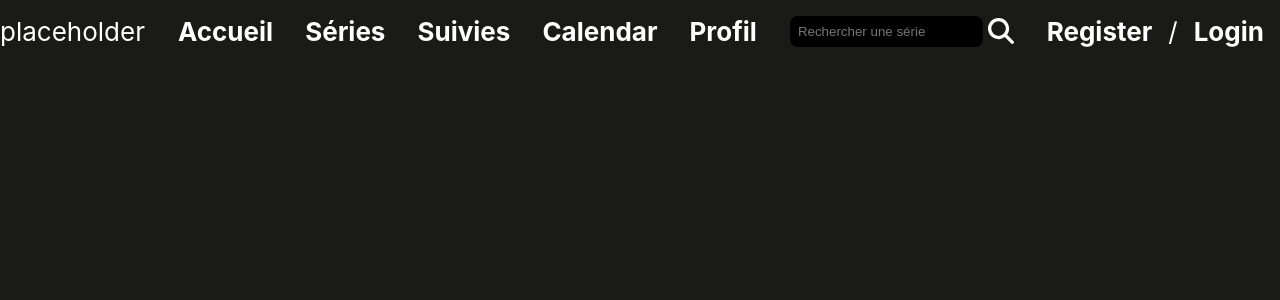
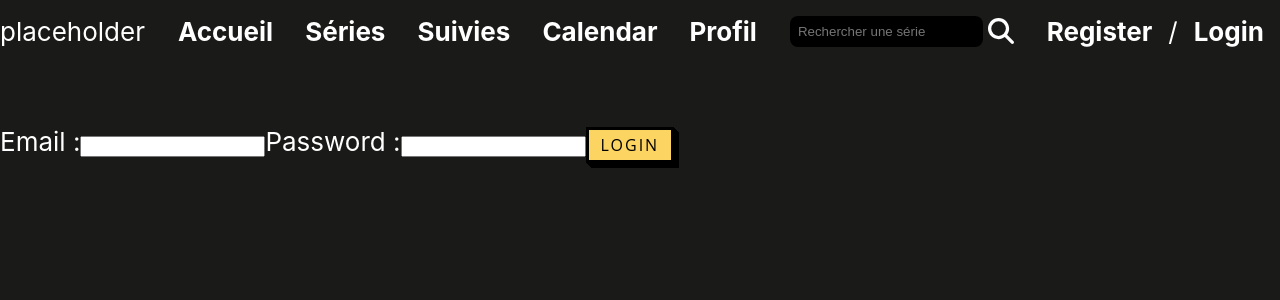
Before and after one commit to alxesv/L2_PARIS_REACT, a React (Create React App) app: page /Login in a window 1280 px wide. Shown: the top 300 px of the page. Built offline with nearby package versions, Linux system fonts and the light colour scheme; no server answers; the database is empty.

Commit message:
in progress

```diff
--- a/src/App.tsx
+++ b/src/App.tsx
@@ -14,6 +14,7 @@ import SeriesPage from './pages/Series';
 import SeriePage from './pages/Serie';
 import Register from './components/Register';
 import FollowPage from './pages/Follow';
+import Login from './components/Login';
 
 const firebaseConfig = {
   apiKey: process.env.REACT_APP_FIREBASE_API_KEY,
@@ -57,6 +58,7 @@ function App() {
         <Route path="/serie/:serieId" element={<SeriePage />} />
         <Route path="/register" element={<Register />} />
         <Route path="/followed" element={<FollowPage />} />
+        <Route path="/Login" element={<Login />} />
       </Routes>
     </div>
   );
--- /dev/null
+++ b/src/assets/login.scss
@@ -0,0 +1,30 @@
+.button-53 {
+    margin-top: 5%;
+  font-family: "Open Sans", sans-serif;
+  font-size: 16px;
+  letter-spacing: 2px;
+  text-decoration: none;
+  text-transform: uppercase;
+  color: #000;
+  cursor: pointer;
+  border: 3px solid;
+  padding: 0.25em 0.5em;
+  box-shadow: 1px 1px 0px 0px, 2px 2px 0px 0px, 3px 3px 0px 0px, 4px 4px 0px 0px, 5px 5px 0px 0px;
+  position: relative;
+  user-select: none;
+  -webkit-user-select: none;
+  touch-action: manipulation;
+  background-color: #fbd461;
+}
+
+.button-53:active {
+  box-shadow: 0px 0px 0px 0px;
+  top: 5px;
+  left: 5px;
+}
+
+@media (min-width: 768px) {
+  .button-53 {
+    padding: 0.25em 0.75em;
+  }
+}
--- a/src/assets/register.scss
+++ b/src/assets/register.scss
@@ -5,7 +5,7 @@
     align-items: center;
 }
 
-.form {
+.registerForm {
     display: flex;
     flex-direction: column;
     align-items: center;
@@ -16,22 +16,18 @@
     border-radius: 10px;
 }
 
-.input {
+.registerInput {
     margin-top: 2%;
     width: 50%;
     box-shadow: 1px 1px 0px 0px, 2px 2px 0px 0px, 3px 3px 0px 0px, 4px 4px 0px 0px, 5px 5px 0px 0px;
     border-radius: 5px;
 }
 
-.input:focus {
+.registerInput:focus {
     outline: none;
 }
 
-.submit {
-    width: 40%;
-}
-
-.label {
+.registerLabel {
     margin-top: 5%;
 }
 
--- /dev/null
+++ b/src/components/Login.tsx
@@ -0,0 +1,41 @@
+import React, { useState } from "react";
+import "../assets/login.scss";
+
+export default function Login() {
+  const [email, setEmail] = useState("");
+  const [password, setPassword] = useState("");
+
+  function handleSubmit(e: any) {
+    e.preventDefault();
+  }
+
+  return (
+    <div>
+      <form onSubmit={(e) => handleSubmit(e)} className="form">
+        <label className="label">Email :</label>
+        <input
+          type="email"
+          name="email"
+          required
+          onChange={(e) => setEmail(e.target.value)}
+          value={email}
+          className="input"
+        />
+
+        <label className="label">Password :</label>
+        <input
+          type="password"
+          name="password"
+          required
+          onChange={(e) => setPassword(e.target.value)}
+          value={password}
+          className="input"
+        />
+
+        <button type="submit" className="button-53">
+          Login
+        </button>
+      </form>
+    </div>
+  );
+}
--- a/src/components/Register.tsx
+++ b/src/components/Register.tsx
@@ -73,35 +73,35 @@ function Register() {
     <div className="registerBody">
       <h1>Register</h1>
 
-      <form onSubmit={(e) => handleSubmit(e)} className="form">
-        <label className="label">Username :</label>
+      <form onSubmit={(e) => handleSubmit(e)} className="registerForm">
+        <label className="registerLabel">Username :</label>
         <input
           value={username}
           onChange={(e) => setUsername(e.target.value)}
           type="text"
           name="username"
           required
-          className="input"
+          className="registerInput"
         />
 
-        <label className="label">Email :</label>
+        <label className="registerLabel">Email :</label>
         <input
           type="email"
           name="email"
           required
           onChange={(e) => setEmail(e.target.value)}
           value={email}
-          className="input"
+          className="registerInput"
         />
 
-        <label className="label">Password :</label>
+        <label className="registerLabel">Password :</label>
         <input
           type="password"
           name="password"
           required
           onChange={(e) => setPassword(e.target.value)}
           value={password}
-          className="input"
+          className="registerInput"
         />
 
         <button type="submit" className="button-54">
```
